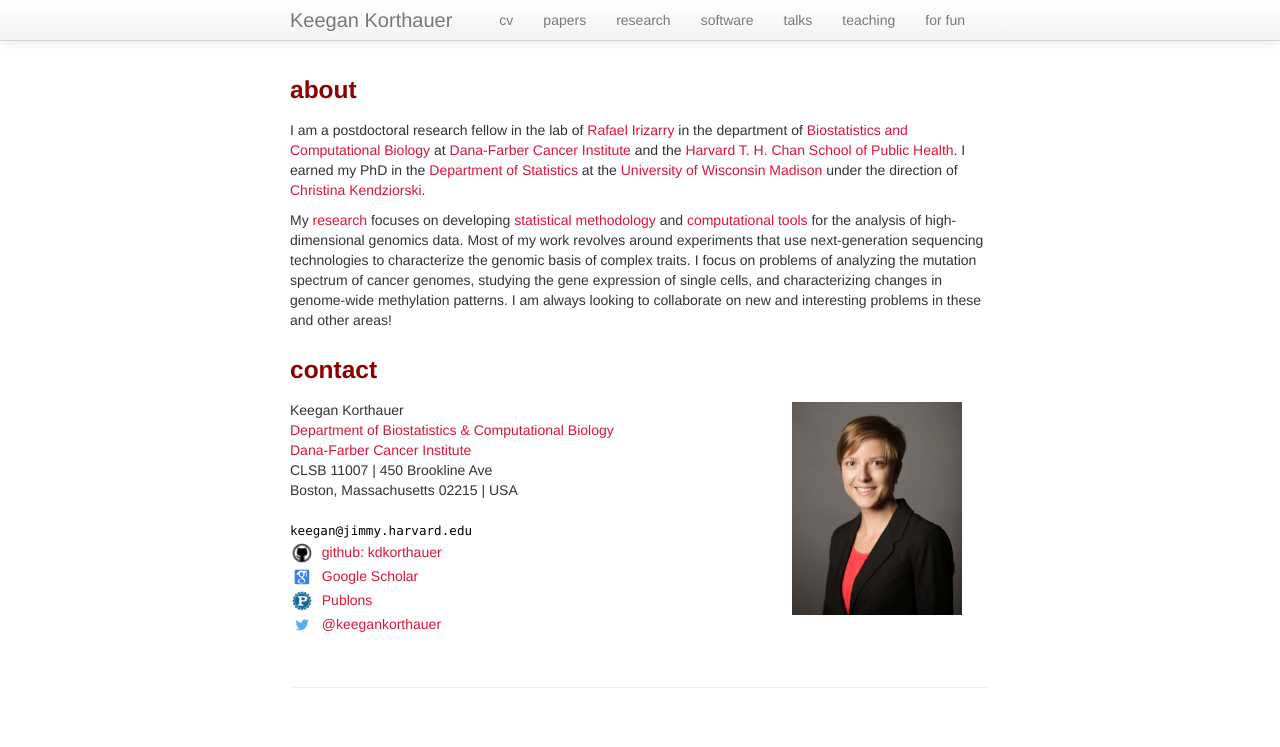
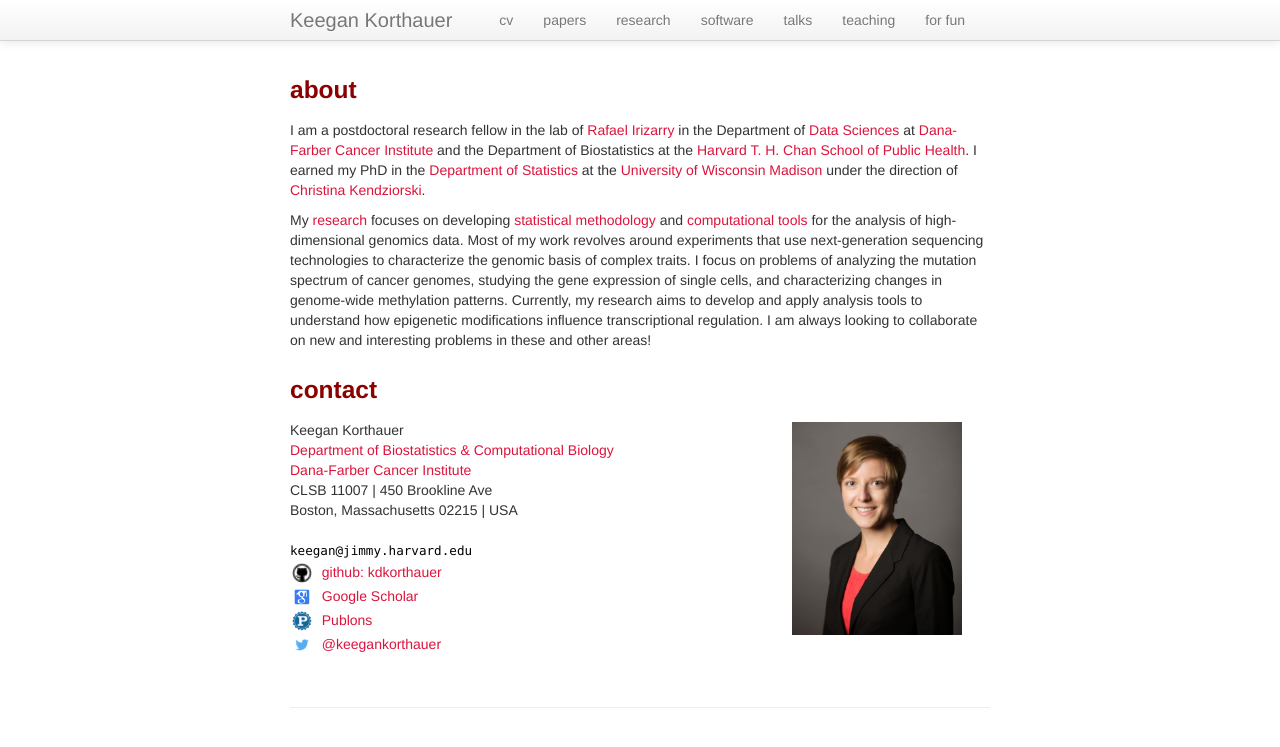
Before and after one commit to kdkorthauer/kdkorthauer.github.io, a Jekyll site: the page built from index.md, in a window 1280 px wide. Shown: the top 747 px of the page. Built offline with Jekyll 4.4.1, drawn with Linux system fonts in a browser that asks for light colours.

Commit message:
update deptname

```diff
--- a/index.md
+++ b/index.md
@@ -15,9 +15,9 @@ title: Keegan Korthauer
 
 ### about
 
-I am a postdoctoral research fellow in the lab of [Rafael Irizarry](http://rafalab.dfci.harvard.edu) in the department of [Biostatistics and Computational Biology](http://bcb.dfci.harvard.edu) at [Dana-Farber Cancer Institute](http://www.dana-farber.org) and the [Harvard T. H. Chan School of Public Health](http://www.hsph.harvard.edu). I earned my PhD in the [Department of Statistics](http://www.stat.wisc.edu/) at the [University of Wisconsin Madison](http://www.wisc.edu) under the direction of [Christina Kendziorski](https://www.biostat.wisc.edu/~kendzior/).
+I am a postdoctoral research fellow in the lab of [Rafael Irizarry](http://rafalab.dfci.harvard.edu) in the Department of [Data Sciences](http://bcb.dfci.harvard.edu) at [Dana-Farber Cancer Institute](http://www.dana-farber.org) and the Department of Biostatistics at the [Harvard T. H. Chan School of Public Health](http://www.hsph.harvard.edu). I earned my PhD in the [Department of Statistics](http://www.stat.wisc.edu/) at the [University of Wisconsin Madison](http://www.wisc.edu) under the direction of [Christina Kendziorski](https://www.biostat.wisc.edu/~kendzior/).
 
-My [research](pages/research.html) focuses on developing [statistical methodology](papers.html) and [computational tools](software.html) for the analysis of high-dimensional genomics data. Most of my work revolves around experiments that use next-generation sequencing technologies to characterize the genomic basis of complex traits. I focus on problems of analyzing the mutation spectrum of cancer genomes, studying the gene expression of single cells, and characterizing changes in genome-wide methylation patterns. I am always looking to collaborate on new and interesting problems in these and other areas!
+My [research](pages/research.html) focuses on developing [statistical methodology](papers.html) and [computational tools](software.html) for the analysis of high-dimensional genomics data. Most of my work revolves around experiments that use next-generation sequencing technologies to characterize the genomic basis of complex traits. I focus on problems of analyzing the mutation spectrum of cancer genomes, studying the gene expression of single cells, and characterizing changes in genome-wide methylation patterns. Currently, my research aims to develop and apply analysis tools to understand how epigenetic modifications influence transcriptional regulation. I am always looking to collaborate on new and interesting problems in these and other areas!
 
 <div class="container">
 <h3><a name="contact"></a>contact</h3>
```
